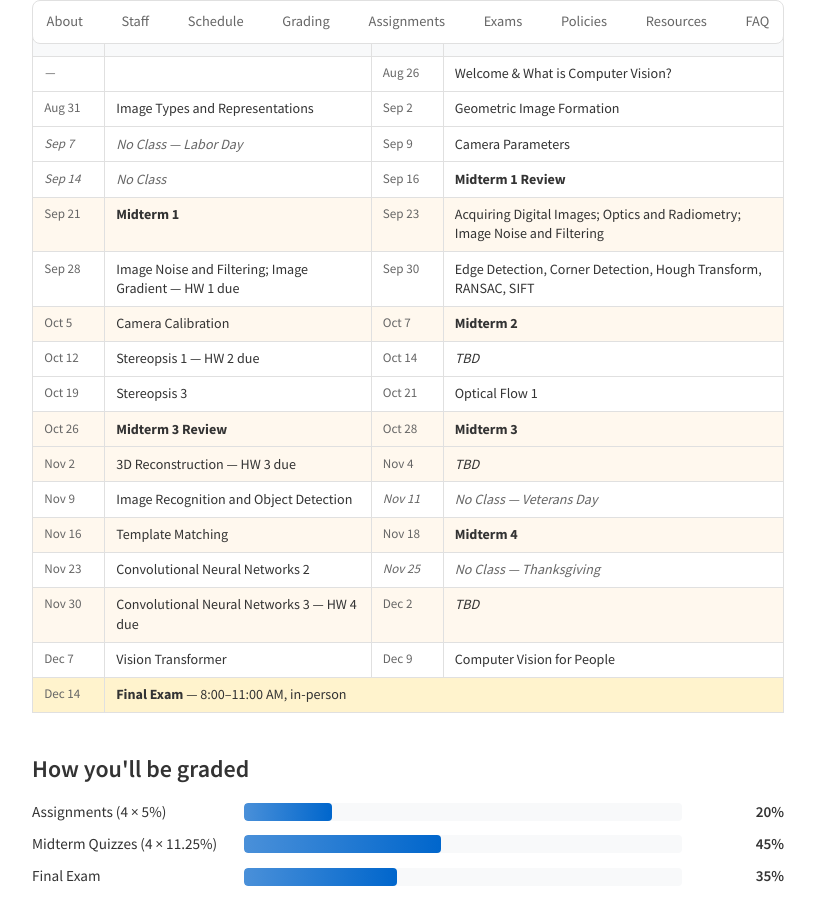
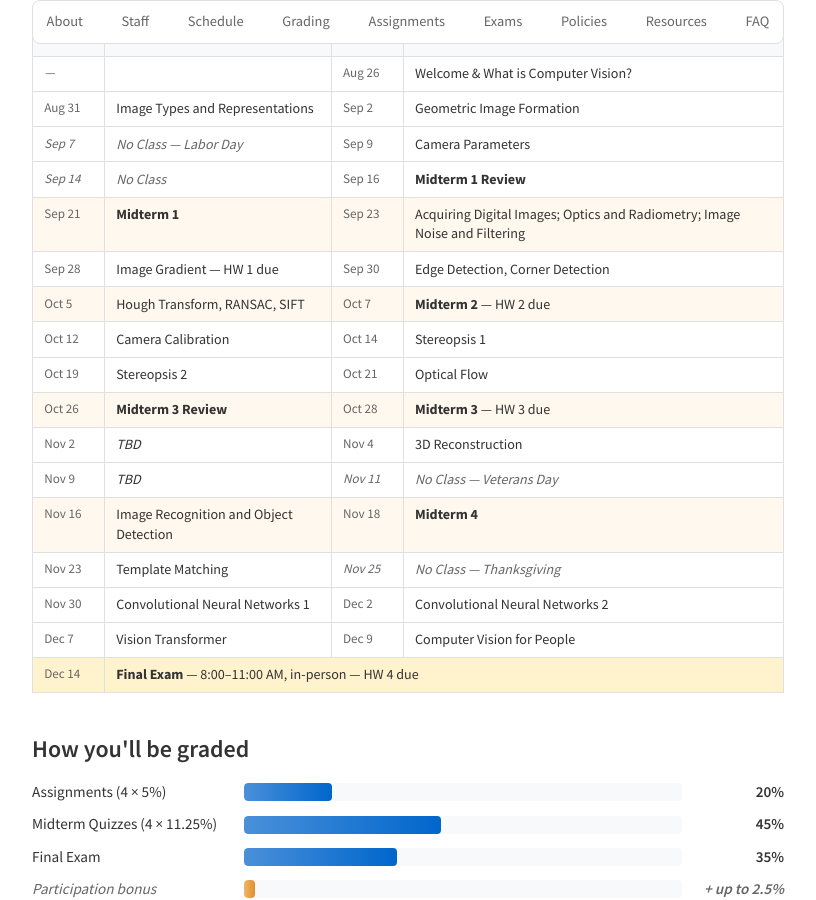
Before and after one commit to rossgreer/rossgreer.github.io, a Jekyll site: the page built from cse185.md, in a window 1280 px wide and 900 px high, scrolled down 2051 px. Shown: the whole window, without its empty margins (232-1048 px from the left). Built offline with Jekyll 4.4.1, drawn with Linux system fonts in a browser that asks for light colours; some web fonts are replaced.

Commit message:
Reshuffle CSE 185 topics, HW due dates around midterms
- Sep 28: drop Image Noise and Filtering; Sep 30: keep just Edge/Corner
- Oct 5: Hough/RANSAC/SIFT; Oct 7 gains HW 2 due
- Oct 12: Camera Calibration; Oct 14: Stereopsis 1
- Oct 19: rename Stereopsis 3 → Stereopsis 2; Oct 21: rename Optical Flow 1
- Oct 28: HW 3 due alongside Midterm 3
- Nov 4: 3D Reconstruction; Nov 2 and Nov 9 open (TBD)
- Nov 16: Image Recognition and Object Detection
- Nov 23: Template Matching
- Nov 30 / Dec 2: CNN 1 / CNN 2
- Dec 14: HW 4 due with the final

Co-Authored-By: Claude Opus 4.7 <noreply@anthropic.com>

```diff
--- a/cse185.md
+++ b/cse185.md
@@ -153,63 +153,63 @@ permalink: /teaching/cse185/
       </tr>
       <tr>
         <td class="sch-date">Sep 28</td>
-        <td>Image Noise and Filtering; Image Gradient &mdash; HW 1 due</td>
+        <td>Image Gradient &mdash; HW 1 due</td>
         <td class="sch-date">Sep 30</td>
-        <td>Edge Detection, Corner Detection, Hough Transform, RANSAC, SIFT</td>
+        <td>Edge Detection, Corner Detection</td>
       </tr>
       <tr class="sch-exam">
         <td class="sch-date">Oct 5</td>
-        <td>Camera Calibration</td>
+        <td>Hough Transform, RANSAC, SIFT</td>
         <td class="sch-date">Oct 7</td>
-        <td><strong>Midterm 2</strong></td>
+        <td><strong>Midterm 2</strong> &mdash; HW 2 due</td>
       </tr>
       <tr>
         <td class="sch-date">Oct 12</td>
-        <td>Stereopsis 1 &mdash; HW 2 due</td>
+        <td>Camera Calibration</td>
         <td class="sch-date">Oct 14</td>
-        <td><em>TBD</em></td>
+        <td>Stereopsis 1</td>
       </tr>
       <tr>
         <td class="sch-date">Oct 19</td>
-        <td>Stereopsis 3</td>
+        <td>Stereopsis 2</td>
         <td class="sch-date">Oct 21</td>
-        <td>Optical Flow 1</td>
+        <td>Optical Flow</td>
       </tr>
       <tr class="sch-exam">
         <td class="sch-date">Oct 26</td>
         <td><strong>Midterm 3 Review</strong></td>
         <td class="sch-date">Oct 28</td>
-        <td><strong>Midterm 3</strong></td>
+        <td><strong>Midterm 3</strong> &mdash; HW 3 due</td>
       </tr>
-      <tr class="sch-exam">
+      <tr>
         <td class="sch-date">Nov 2</td>
-        <td>3D Reconstruction &mdash; HW 3 due</td>
+        <td><em>TBD</em></td>
         <td class="sch-date">Nov 4</td>
-        <td><em>TBD</em></td>
+        <td>3D Reconstruction</td>
       </tr>
       <tr>
         <td class="sch-date">Nov 9</td>
-        <td>Image Recognition and Object Detection</td>
+        <td><em>TBD</em></td>
         <td class="sch-date sch-off">Nov 11</td>
         <td class="sch-off"><em>No Class &mdash; Veterans Day</em></td>
       </tr>
       <tr class="sch-exam">
         <td class="sch-date">Nov 16</td>
-        <td>Template Matching</td>
+        <td>Image Recognition and Object Detection</td>
         <td class="sch-date">Nov 18</td>
         <td><strong>Midterm 4</strong></td>
       </tr>
       <tr>
         <td class="sch-date">Nov 23</td>
-        <td>Convolutional Neural Networks 2</td>
+        <td>Template Matching</td>
         <td class="sch-date sch-off">Nov 25</td>
         <td class="sch-off"><em>No Class &mdash; Thanksgiving</em></td>
       </tr>
-      <tr class="sch-exam">
+      <tr>
         <td class="sch-date">Nov 30</td>
-        <td>Convolutional Neural Networks 3 &mdash; HW 4 due</td>
+        <td>Convolutional Neural Networks 1</td>
         <td class="sch-date">Dec 2</td>
-        <td><em>TBD</em></td>
+        <td>Convolutional Neural Networks 2</td>
       </tr>
       <tr>
         <td class="sch-date">Dec 7</td>
```
Also changed, not shown: other parts of cse185.md (+1 -1 lines).
